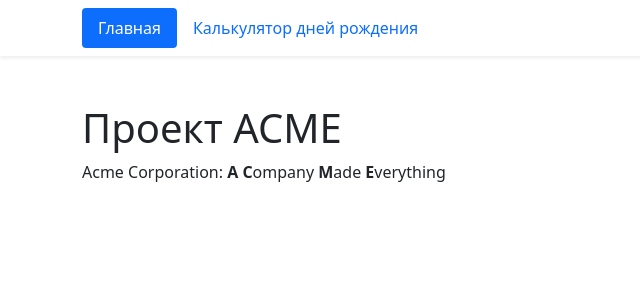
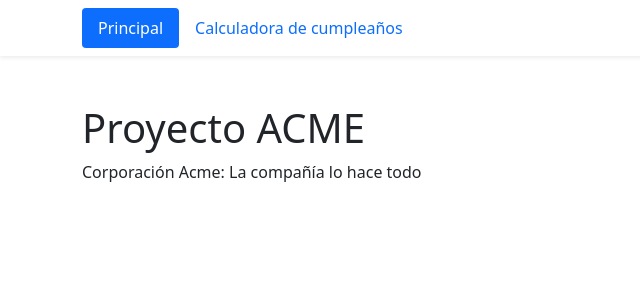
Before and after one commit to tripleten-com/acme_project_es, a Django app: page / in a window 1280 px wide. Shown: the top 300 px of the page, without its empty margins (0-640 px from the left). Run offline with Django 3.2, Linux system fonts and the light colour scheme.

Commit message:
adding spanish phrases

```diff
--- a/acme_project/templates/base.html
+++ b/acme_project/templates/base.html
@@ -2,7 +2,7 @@
 <html lang="ru">
   <head>
     <meta charset="UTF-8">
-    <title>Проект ACME</title>
+    <title>Proyecto ACME</title>
     <link href="https://cdn.jsdelivr.net/npm/bootstrap@5.0.1/dist/css/bootstrap.min.css" rel="stylesheet"
       integrity="sha384-+0n0xVW2eSR5OomGNYDnhzAbDsOXxcvSN1TPprVMTNDbiYZCxYbOOl7+AMvyTG2x" crossorigin="anonymous">
   </head>
--- a/acme_project/templates/includes/header.html
+++ b/acme_project/templates/includes/header.html
@@ -6,13 +6,13 @@
           <li class="nav-item">
             <a class="nav-link {% if view_name == 'pages:homepage' %} active {% endif %}"
               href="{% url 'pages:homepage' %}">
-              Главная
+              Principal
             </a>
           </li>
           <li class="nav-item">
             <a class="nav-link {% if view_name == 'birthday:create' %} active {% endif %}"
               href="{% url 'birthday:create' %}">
-              Калькулятор дней рождения
+              Calculadora de cumpleaños
             </a>
           </li>
         </ul>
--- a/acme_project/templates/pages/index.html
+++ b/acme_project/templates/pages/index.html
@@ -1,6 +1,6 @@
 {% extends "base.html" %}
 
 {% block content %}
-  <h1>Проект ACME</h1>
-  <p>Acme Corporation: <b>A</b> <b>C</b>ompany <b>M</b>ade <b>E</b>verything</p>
+  <h1>Proyecto ACME</h1>
+  <p>Corporación Acme: La compañía lo hace todo </p>
 {% endblock %}
```
